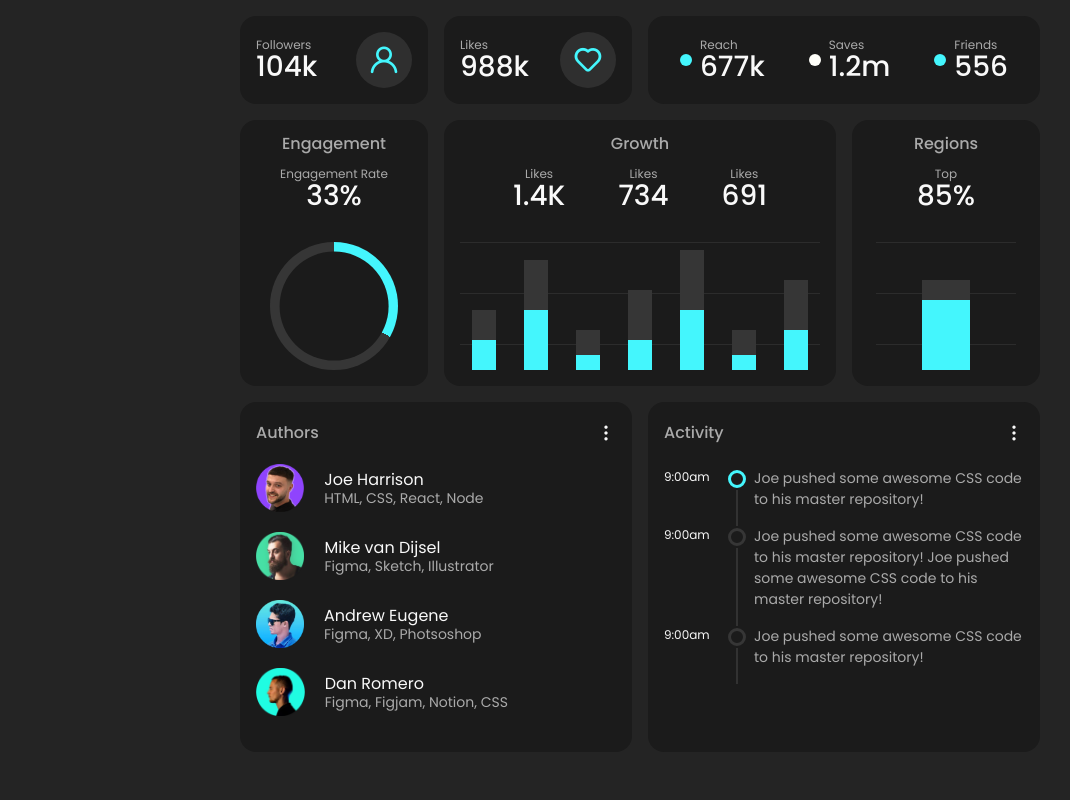
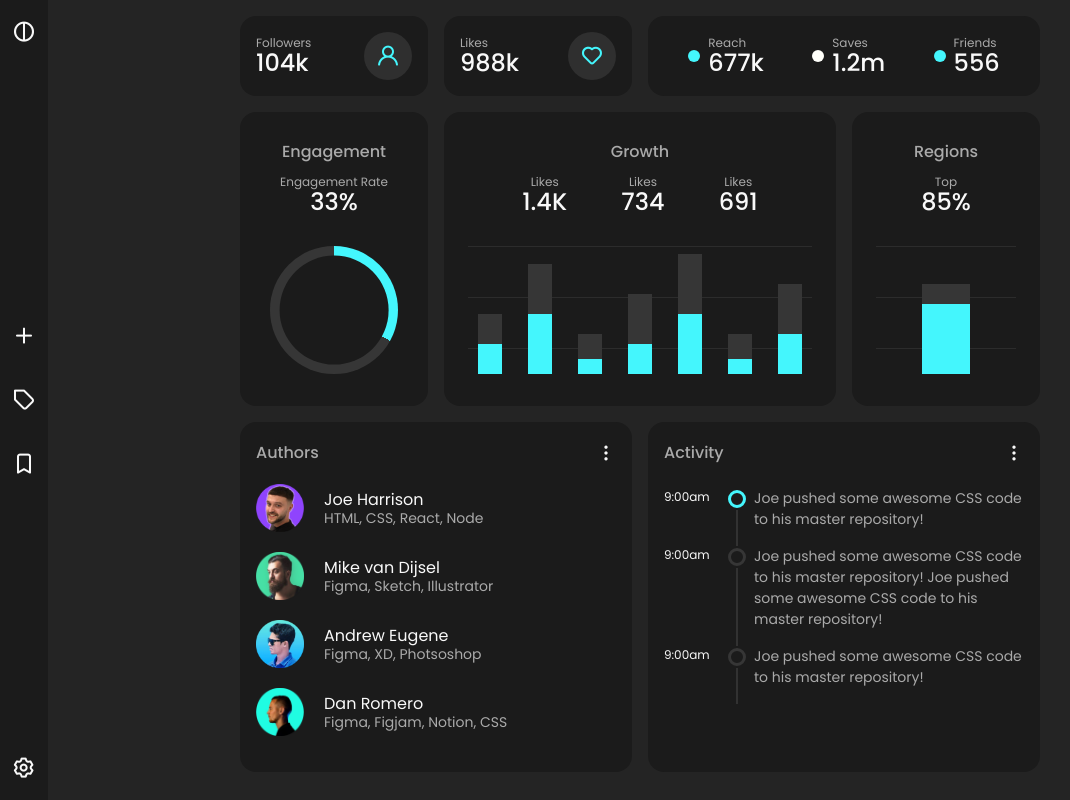
Before and after one commit to Punptts/DashboardJoe, a plain HTML site: page index.html in a window 1280 px wide. Shown: the whole page, without its empty margins (0-1070 px from the left). Drawn offline with nearby package versions, Linux system fonts and the light colour scheme.

Commit message:
completed part 5

```diff
--- a/index.html
+++ b/index.html
@@ -18,6 +18,15 @@
 
             </div>
         </div>
+        <aside class="sidebar">
+            <span class="sidebar-top uil uil-adjust"></span>
+            <div class="sidebar-middle">
+                <span class="sidebar-top uil uil-plus"></span>
+                <span class="sidebar-top uil uil-tag"></span>
+                <span class="sidebar-top uil uil-bookmark"></span>
+            </div>
+            <span class="sidebar-bottom uil uil-setting"></span>
+        </aside>
         <div class="container">
             <div class="card card-headline card-headline1">
                 <div>
--- a/styles/cards.css
+++ b/styles/cards.css
@@ -5,11 +5,11 @@
 .card-headline-icon {
   display: grid;
   place-items: center;
-  width: 3.5rem;
-  height: 3.5rem;
+  width: var(--length-lg2);
+  height: var(--length-lg2);
   border-radius: 50%;
   color: var(--color-primary);
-  font-size: 2rem;
+  font-size: var(--length-md3);
   background-color: rgba(225, 225, 225, 0.1);
 }
 
@@ -33,19 +33,19 @@
   grid-area: list;
   display: flex;
   justify-content: space-evenly;
-  gap: 1.75rem;
+  gap: var(--length-md3);
 }
 
 .card-list-item {
   display: flex;
   align-items: center;
-  gap: 0.5rem;
+  gap: var(--length-sm2);
 
 }
 
 .card-list-badge {
-  width: 0.75rem;
-  height: 0.75rem;
+  width: var(--length-sm3);
+  height: var(--length-sm3);
   border-radius: 50%;
   background-color: var(--color-primary);
 }
@@ -71,8 +71,8 @@
 
 .card-progress-donut {
   position: relative;
-  width: 8rem;
-  height: 8rem;
+  width: var(--length-xl2);
+  height: var(--length-xl2);
   margin: 0 auto;
   border-radius: 50%;
   background: conic-gradient(
@@ -109,7 +109,7 @@
 
 .card-regions {
   grid-area: regions;
-  padding: 1rem 1.5rem;
+  padding: var(--length-md1) var(--length-md3);
   text-align: center;
 }
 
--- a/styles/layout.css
+++ b/styles/layout.css
@@ -1,5 +1,5 @@
 .container {
-padding: 1rem;
+padding: var(--length-md1);
 display: grid;
 grid-gap: var(--length-md1);
 grid-template-columns: repeat(2, 1fr);
@@ -44,7 +44,7 @@ grid-template-areas:
 
 .preloader {
   position: fixed;
-  z-index: 1;
+  z-index: 2;
   top: 0;
   left: 0;
   display: grid;
@@ -62,10 +62,42 @@ grid-template-areas:
 }
 
 .spinner {
-  width: 6rem;
-  height: 6rem;
+  width: var(--length-xl1);
+  height: var(--length-xl1);
   border-radius: 50%;
-  border: 6px solid var(--color-default);
+  border: var(--length-sm1) solid var(--color-default);
   border-top-color: var(--color-primary);
   animation: spin 1s infinite linear ;
 }
+
+.sidebar {
+  position: fixed;
+  z-index: 1;
+  top: 0;
+  left: 0;
+  display: none;
+  flex-direction: column;
+  justify-content: space-between;
+  align-items: stretch;
+  width: var(--length-lg2);
+  height: 100%;
+  background-color: var(--color-card)
+}
+
+.sidebar .uil {
+  font-size: var(--length-md3);
+  cursor: pointer;
+}
+
+@media only screen and (min-width: 800px) {
+  .sidebar {
+    display: flex;
+}
+}
+
+.sidebar-top,
+.sidebar-bottom {
+  display: grid;
+  place-items: center;
+  height: var(--length-lg3);
+}
--- a/styles/reset.css
+++ b/styles/reset.css
@@ -12,9 +12,21 @@
   --color-label: #aaaaaa;
   --color-disable: #888888;
 
+  --length-sm1: 0.25rem;
+  --length-sm2: 0.5rem;
+  --length-sm3: 0.75rem;
+
   --length-md1: 1rem;
   --length-md2: 1.25rem;
   --length-md3: 1.5rem;
+
+  --length-lg1: 2rem;
+  --length-lg2: 3rem;
+  --length-lg3: 4rem;
+
+  --length-xl1: 6rem;
+  --length-xl2: 8rem;
+  --length-xl3: 10rem;
 }
 
 /* Reset */
--- a/styles/shared.css
+++ b/styles/shared.css
@@ -1,13 +1,13 @@
 /* Card component */
 
 .card {
-  padding: 1rem;
+  padding: var(--length-md1);
   background: var(--color-card);
-  border-radius: 1rem;
+  border-radius: var(--length-md1);
 }
 
 .card.has-extra-padding {
-  padding: rem 1.5rem;
+  padding: var(--length-lg1) var(--length-md3);
   text-align: center;
 }
 
@@ -18,12 +18,12 @@
 }
 
 .card-header-icon {
-  font-size: 1.25rem;
+  font-size: var(--length-md2);
 }
 
 .card-h4 {
   margin-bottom: 2px;
-  font-size: 0.75rem;
+  font-size: var(--length-sm3);
   font-weight: 400;
   color: var(--color-label);
 }
@@ -31,7 +31,7 @@
 .card-h3 {
   margin-bottom: var(--length-md1);
   color: var(--color-label);
-  font-size: 1rem;
+  font-size: var(--length-md1);
   font-weight: 500;
 }
 
@@ -40,12 +40,12 @@
 }
 
 .card-h2 {
-  font-size: 1.75rem;
+  font-size: var(--length-md3);
   font-weight: 500;
 }
 
 .card-h2.has-bottom-margin {
-  margin-bottom: 2rem;
+  margin-bottom: var(--length-lg1);
 }
 
 /* Bar Chart */
@@ -53,9 +53,9 @@
 .card-bar-chart {
   display: flex;
   justify-content: space-evenly;
-  gap: 1rem;
+  gap: var(--length-md1);
   align-items: flex-end;
-  height: 8rem;
+  height: var(--length-xl2);
   background: repeating-linear-gradient(
     rgba(255, 255, 255, 0.075) 0% 0.5%,
     transparent 0.5% 20%
@@ -68,11 +68,11 @@
 }
 
 .card-bar-chart > div > div {
-  width: 1.5rem;
+  width: var(--length-md3);
 }
 
 .card-bar-chart.is-gauge-chart > div > div {
-  width: 3rem;
+  width: var(--length-lg2);
 }
 
 .card-bar-primary {
@@ -98,8 +98,8 @@
 }
 
 .avatar {
-  width: rem;
-  height: 3rem;
+  width: var(--length-lg2);
+  height: var(--length-lg2);
 }
 
 .avatar-title,
@@ -109,39 +109,39 @@
 }
 
 .avatar-title {
-  font-size: 1rem;
+  font-size: var(--length-md1);
   margin-bottom: 3px
 }
 
 .avatar-notes {
   color: var(--color-label);
-  font-size: 00.875rem;
+  font-size: 0.875rem;
 }
 
 /* Timeline */
 
 .timeline {
-  padding-top: 1.25rem;
+  padding-top: var(--length-md2);
   }
 
 .timeline-row {
   position: relative;
   display: flex;
-  padding-bottom: 1rem;
+  padding-bottom: var(--length-md1);
   }
 
 .timeline-when {
   width: 3.5rem;
   min-width: 3.5rem;
   max-width: 3.5rem;
-  font-size: 0.75rem;
+  font-size: var(--length-sm3);
   }
 
 .timeline-badge {
-  width: 0.75rem;
-  min-width: 0.75rem;
-  max-width: 0.75rem;
-  height: 0.75rem;
+  width: var(--length-sm3);
+  min-width: var(--length-sm3);
+  max-width: var(--length-sm3);
+  height: var(--length-sm3);
   margin: 1.5px 0.5rem 0;
   border-radius: 50%;
   border: 3px solid var(--color-default);
@@ -186,17 +186,16 @@ cursor: pointer;
   position: absolute;
   top: 2.5rem;
   right: 0%;
-  display: grid;
-  justify-items: start;
   padding: var(--length-md1);
   width: 10rem;
   border-radius: var(--length-md1);
   background: var(--color-background);
-  transform: translateY(1rem);
+  transform: translateY(var(--length-md1));
   visibility: hidden;
   opacity: 0;
   transition: all 0.3s;
-
+  display: grid;
+  justify-items: start;
 }
 
 .dropdown-input:checked ~ .dropdown-menu {
@@ -209,14 +208,14 @@ cursor: pointer;
   display: block;
   text-align: left;
   width: 100%;
-  height: 2.5rem;
+  height: var(--length-lg1);
   background: transparent;
   border: 0;
-  padding: 0 0.75rem;
-  border-radius: 2.5rem;
+  padding: 0 var(--length-sm3);
+  border-radius: var(--length-lg1);
   color: #f9f9f9;
 }
 
 .dropdown-menu-button:hover {
-  background-color: rgba(255, 255, 255, 0.1);
+  background: rgba(255, 255, 255, 0.1);
 }
```
